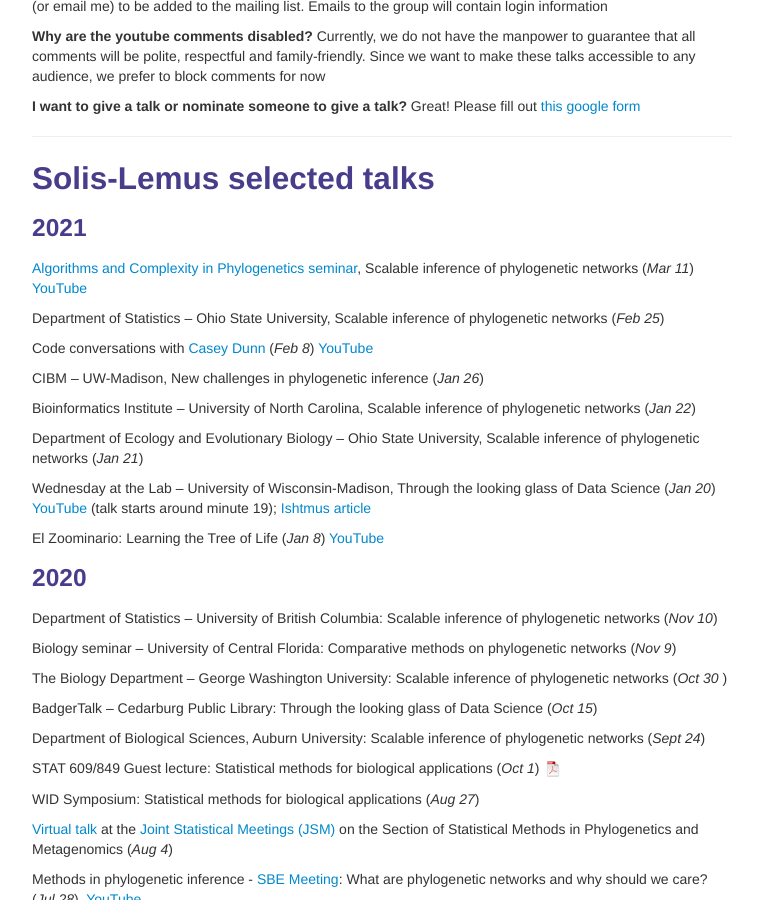
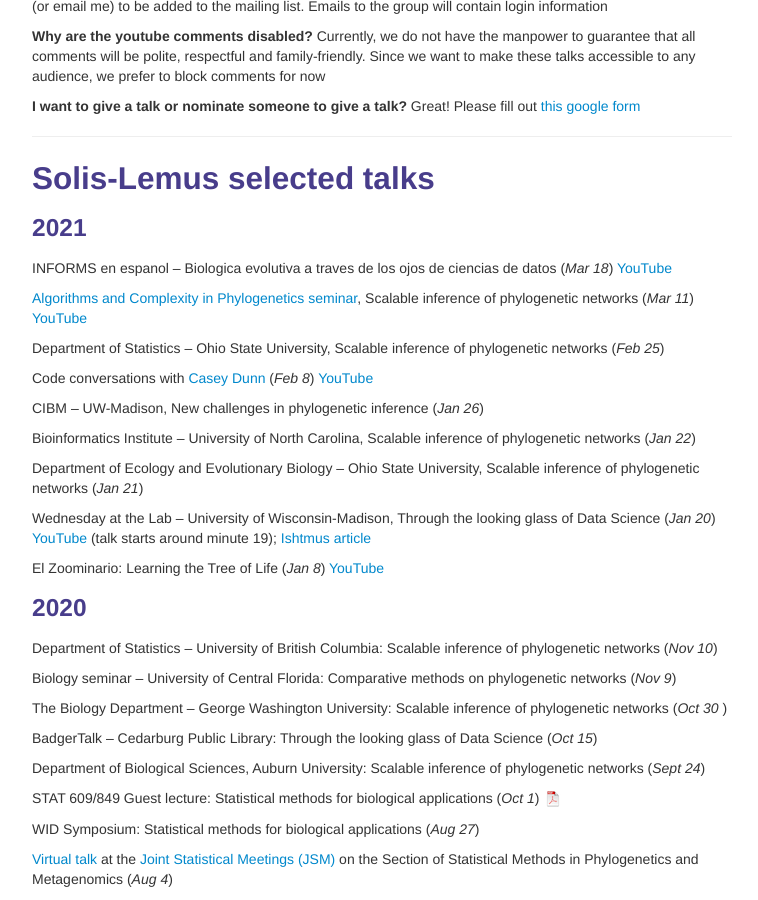
Before and after one commit to solislemuslab/solislemuslab.github.io, a Jekyll site: the page built from pages/talks.md, in a window 1280 px wide and 900 px high, scrolled down 478 px. Shown: the whole window, without its empty margins (258-1016 px from the left). Built offline with Jekyll 4.4.1, drawn with Linux system fonts in a browser that asks for light colours.

Commit message:
added informs

```diff
--- a/pages/talks.md
+++ b/pages/talks.md
@@ -38,6 +38,8 @@ Great! Please fill out [this google form](https://forms.gle/1kpZE1XrKe9YS9cHA)
 ## <a name="talks"></a>Solis-Lemus selected talks
 
 ### 2021
+
+INFORMS en espanol -- Biologica evolutiva a traves de los ojos de ciencias de datos (_Mar 18_) [YouTube](https://www.youtube.com/watch?v=xfbU6pvSUwI)
 
 [Algorithms and Complexity in Phylogenetics seminar](https://simonelinz.wordpress.com/online-seminar/), Scalable inference of phylogenetic networks (_Mar 11_) [YouTube](https://www.youtube.com/watch?v=wxG7avXjgTs)
 
```
